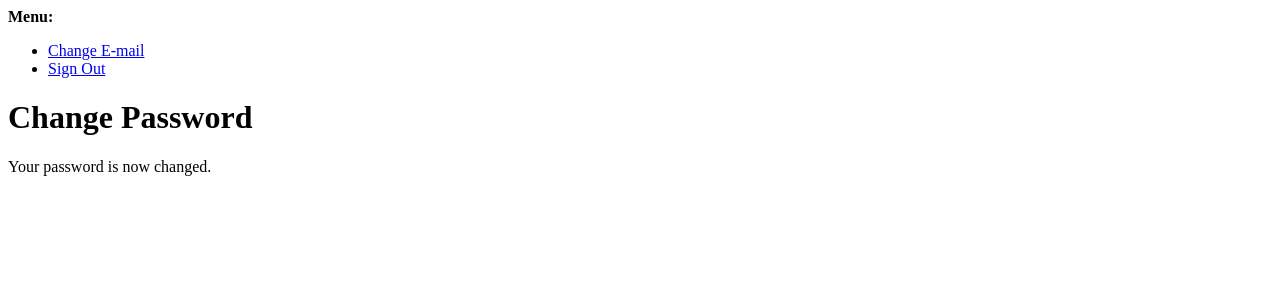
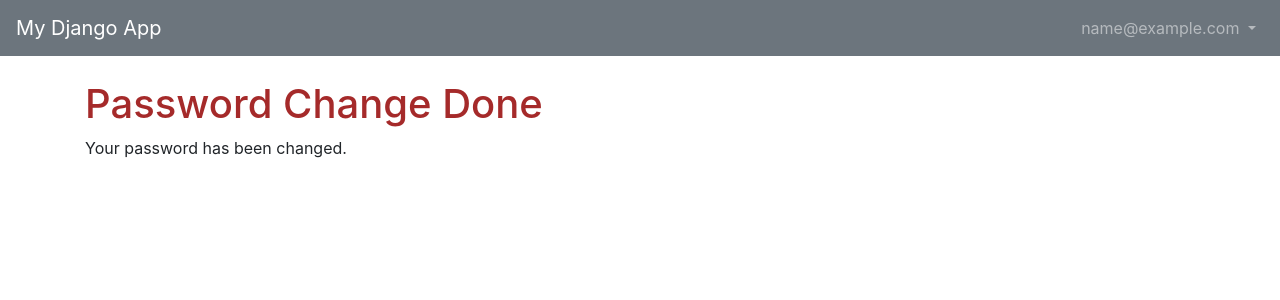
Before and after one commit to Joeriksson/django-template, a Django app: a page that, after the commit, uses templates/_base.html in a window 1280 px wide. Shown: the top 300 px of the page. Run offline with Django 3.2, Linux system fonts and the light colour scheme; the visitor is signed in with stand-in values (Sample User, id 1); some libraries are stand-ins or nearby versions.

Commit message:
update user pages and some styling

```diff
--- a/templates/_base.html
+++ b/templates/_base.html
@@ -12,20 +12,35 @@
 <body>
 <header>
     <!-- Fixed navbar -->
-    <div class="d-flex flex-column flex-md-row align-items-center p-3 px-md-4\
-     mb-3 bg-white border-bottom shadow-sm">
-        <a href="{% url 'home' %}" class="navbar-brand my-0 mr-md-auto font-weight-normal">My Django app</a>
-        <nav class="my-2 my-md-0 mr-md-3">
-            <a class="p-2 text-dark" href="#">App</a>
+    <nav class="navbar navbar-expand-md navbar-dark bg-secondary mb-4">
+        <a class="navbar-brand" href="{% url 'home' %}">My Django App</a>
+        <button class="navbar-toggler" type="button" data-toggle="collapse" data-target="#navbarCollapse"
+                aria-controls="navbarCollapse" aria-expanded="false" aria-label="Toggle navigation">
+            <span class="navbar-toggler-icon"></span>
+        </button>
+        <div class="collapse navbar-collapse" id="navbarCollapse">
             {% if user.is_authenticated %}
-                <a class="p-2 text-dark" href="{% url 'account_logout' %}">Log Out</a>
+                <ul class="navbar-nav ml-auto">
+                    <li class="nav-item">
+                        <a class="nav-link dropdown-toggle" href="#" id="userMenu" data-toggle="dropdown"
+                           aria-haspopup="true" aria-expanded="false">
+                            {{ user.email }}
+                        </a>
+                        <div class="dropdown-menu dropdown-menu-right" aria-labelledby="userMenu">
+                            <a class="dropdown-item" href="{% url 'account_change_password' %}">Change password</a>
+                            <div class="dropdown-divider"></div>
+                            <a class="dropdown-item" href="{% url 'account_logout' %}">Log out</a>
+                        </div>
+                    </li>
+                </ul>
             {% else %}
-                <a class="p-2 text-dark" href="{% url 'account_login' %}">Log In</a>
-                <a class="btn btn-outline-primary"
-                   href="{% url 'account_signup' %}">Sign Up</a>
+                <form class="form-inline ml-auto">
+                    <a href="{% url 'account_login' %}" class="btn bg-dark text-light btn-outline-secondary">Log in</a>
+                    <a href="{% url 'account_signup' %}" class="btn bg-dark text-light btn-outline-secondary ml-2">Sign up</a>
+                </form>
             {% endif %}
-        </nav>
-    </div>
+        </div>
+    </nav>
 </header>
 <div class="container">
     {% block content %}
--- /dev/null
+++ b/templates/account/password_reset_from_key_done.html
@@ -0,0 +1,9 @@
+{% extends '_base.html' %}
+{% load crispy_forms_tags %}
+
+{% block title %}Change Password Done{% endblock title %}
+
+{% block content %}
+<h1>Password Change Done</h1>
+<p>Your password has been changed.</p>
+{% endblock content %}
```
Also changed, not shown: project/settings.py (+14 -14 lines), templates/404.html (added, +7 -0 lines), templates/500.html (added, +8 -0 lines), templates/account/password_reset_done.html (added, +9 -0 lines), templates/account/password_reset_from_key.html (added, +23 -0 lines), templates/account/password_set.html (added, +14 -0 lines).
